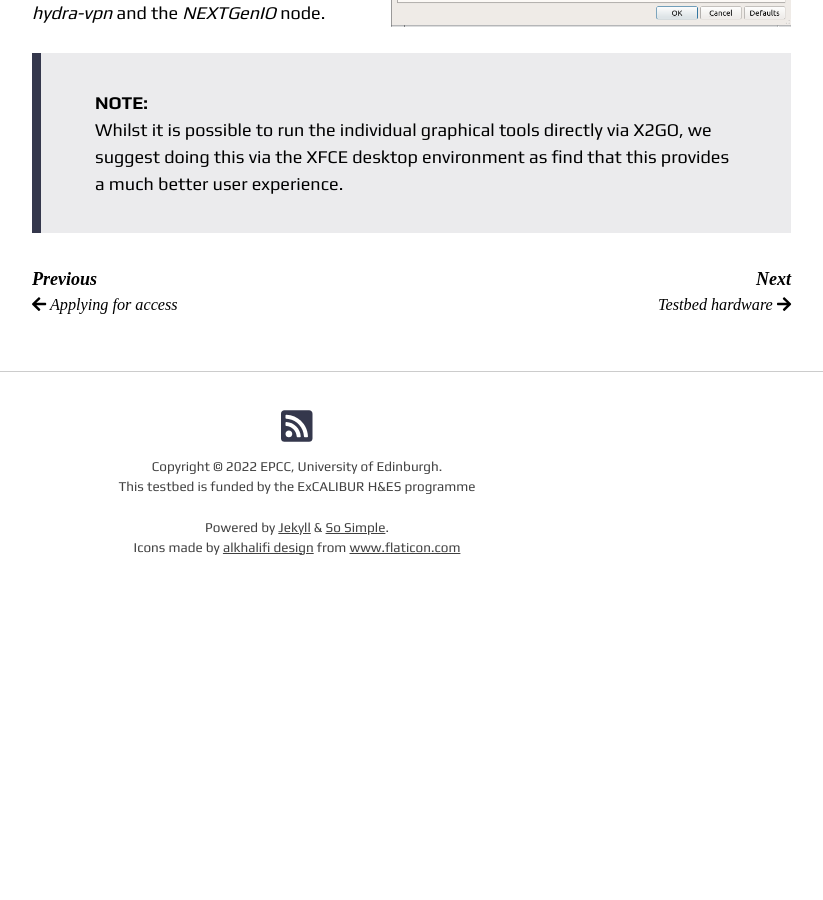
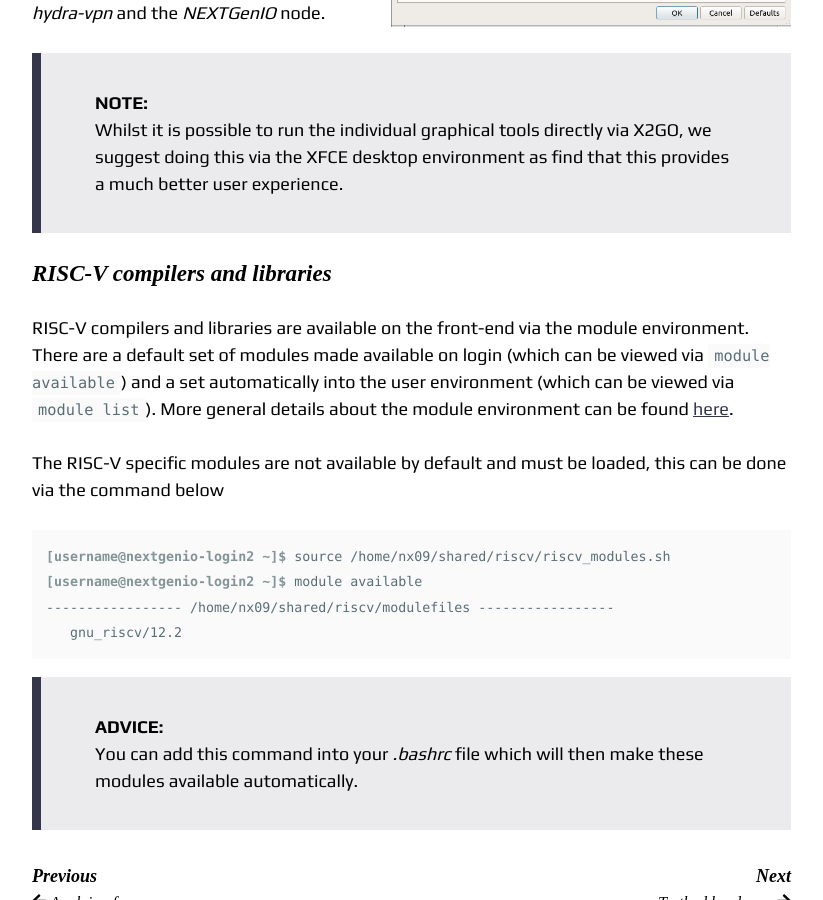
Before and after one commit to RISCVtestbed/riscvtestbed.github.io, a Jekyll site: the page built from _documentation/getting_started.md, in a window 1280 px wide and 900 px high, scrolled down 1613 px. Shown: the whole window, without its empty margins (343-1166 px from the left). Built offline with Jekyll 4.4.1, drawn with Linux system fonts in a browser that asks for light colours; nearby versions of some CDN libraries; before the commit the page ends 2242 px from its top, so only the background shows below that.

Commit message:
Update getting_started.md

````diff
--- a/_documentation/getting_started.md
+++ b/_documentation/getting_started.md
@@ -30,3 +30,19 @@ Once the client is installed, create a new profile with settings matching those
 
 >**NOTE:**
 > Whilst it is possible to run the individual graphical tools directly via X2GO, we suggest doing this via the XFCE desktop environment as find that this provides a much better user experience.
+
+### RISC-V compilers and libraries
+
+RISC-V compilers and libraries are available on the front-end via the module environment. There are a default set of modules made available on login (which can be viewed via `module available`) and a set automatically into the user environment (which can be viewed via `module list`). More general details about the module environment can be found [here](https://linux.die.net/man/1/module).
+
+The RISC-V specific modules are not available by default and must be loaded, this can be done via the command below
+
+```console
+[username@nextgenio-login2 ~]$ source /home/nx09/shared/riscv/riscv_modules.sh
+[username@nextgenio-login2 ~]$ module available
+----------------- /home/nx09/shared/riscv/modulefiles -----------------
+   gnu_riscv/12.2
+```
+
+>**ADVICE:**
+> You can add this command into your _.bashrc_ file which will then make these modules available automatically.
````
